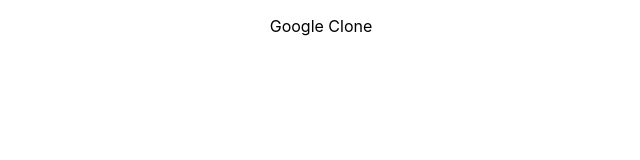
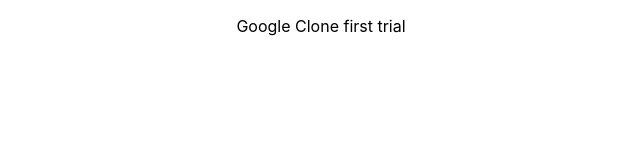
Before and after one commit to AFA21SCM21BO/Google-clone, a React (Create React App) app in the folder gclone/: page / in a window 1280 px wide. Shown: the top 160 px of the page, without its empty margins (319-959 px from the left). Built offline with nearby package versions, Linux system fonts and the light colour scheme.

Commit message:
new commit

```diff
--- a/gclone/src/components/Header/Header.jsx
+++ b/gclone/src/components/Header/Header.jsx
@@ -1,7 +1,7 @@
 const Header = () => {
     return (
         <>
-        <p>Google Clone</p>
+        <p>Google Clone first trial</p>
         </>
     );
 }
```
